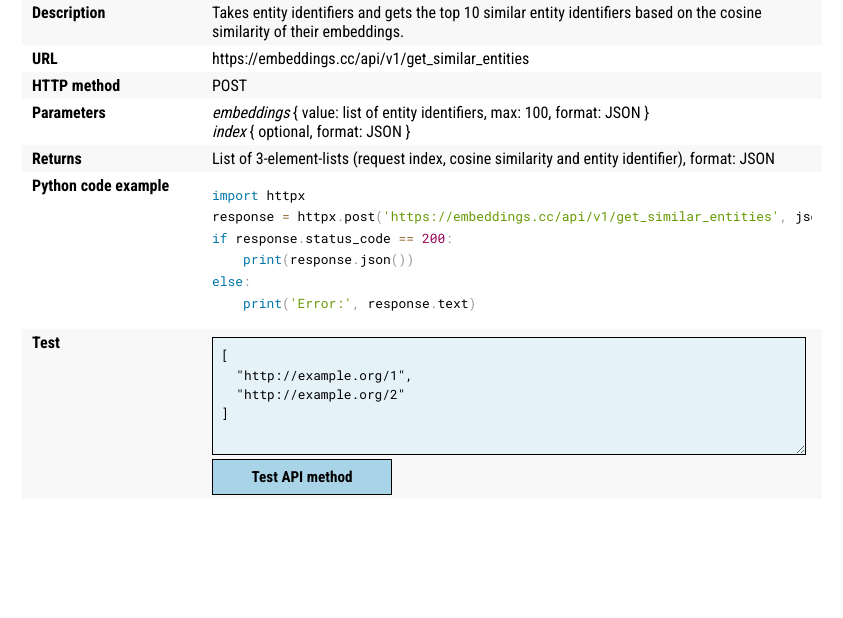
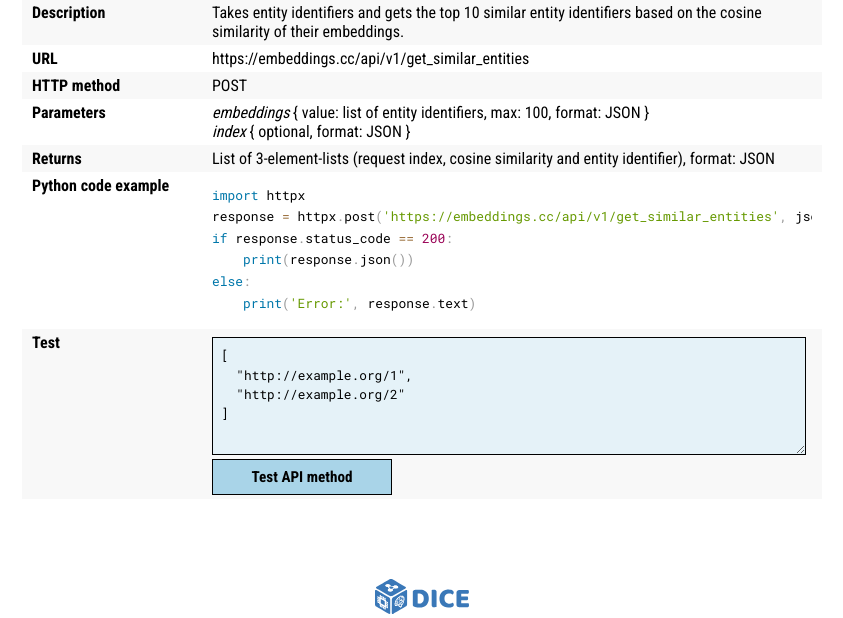
Before and after one commit to dice-group/embeddings.cc, a Flask app: template webservice_public/templates/api.htm in a window 1280 px wide. Shown: the part 3799-4417 px from the top of the page, without its empty margins (218-1061 px from the left). Before the commit the page ends 4294 px from the top, so only its background shows below. Run offline with Flask 2, Linux system fonts and the light colour scheme; the template is opened without the code that fills it, so the values that code supplies are empty.

Commit message:
simple footer

```diff
--- a/webservice_public/static/embeddings_cc.css
+++ b/webservice_public/static/embeddings_cc.css
@@ -57,6 +57,10 @@ ul {
     margin: 0 auto;
     padding: 0 15px;
     padding-bottom: 50px;
+}
+
+footer {
+    text-align: center;
 }
 
 #nav {
--- a/webservice_public/templates/api.htm
+++ b/webservice_public/templates/api.htm
@@ -537,9 +537,8 @@ else:
  </tr>
 </table>
 
-
-
 </div>
+<footer><a target="_blank" href="https://dice-research.org/"><img src="/static/dice.svg" style="height:35px; margin-top:30px"></a></footer>
 <script src="/static/prism.js"></script>
 <script src="/static/api.js"></script>
 <script>
--- a/webservice_public/templates/index.htm
+++ b/webservice_public/templates/index.htm
@@ -129,5 +129,6 @@ document.querySelector(".autoComplete_wrapper").style.display = "inline";
 </script>
 
 </div>
+<footer><a target="_blank" href="https://dice-research.org/"><img src="/static/dice.svg" style="height:35px; margin-top:30px"></a></footer>
 </body>
 </html>
```
Also changed, not shown: webservice_public/static/dice.svg (added).
